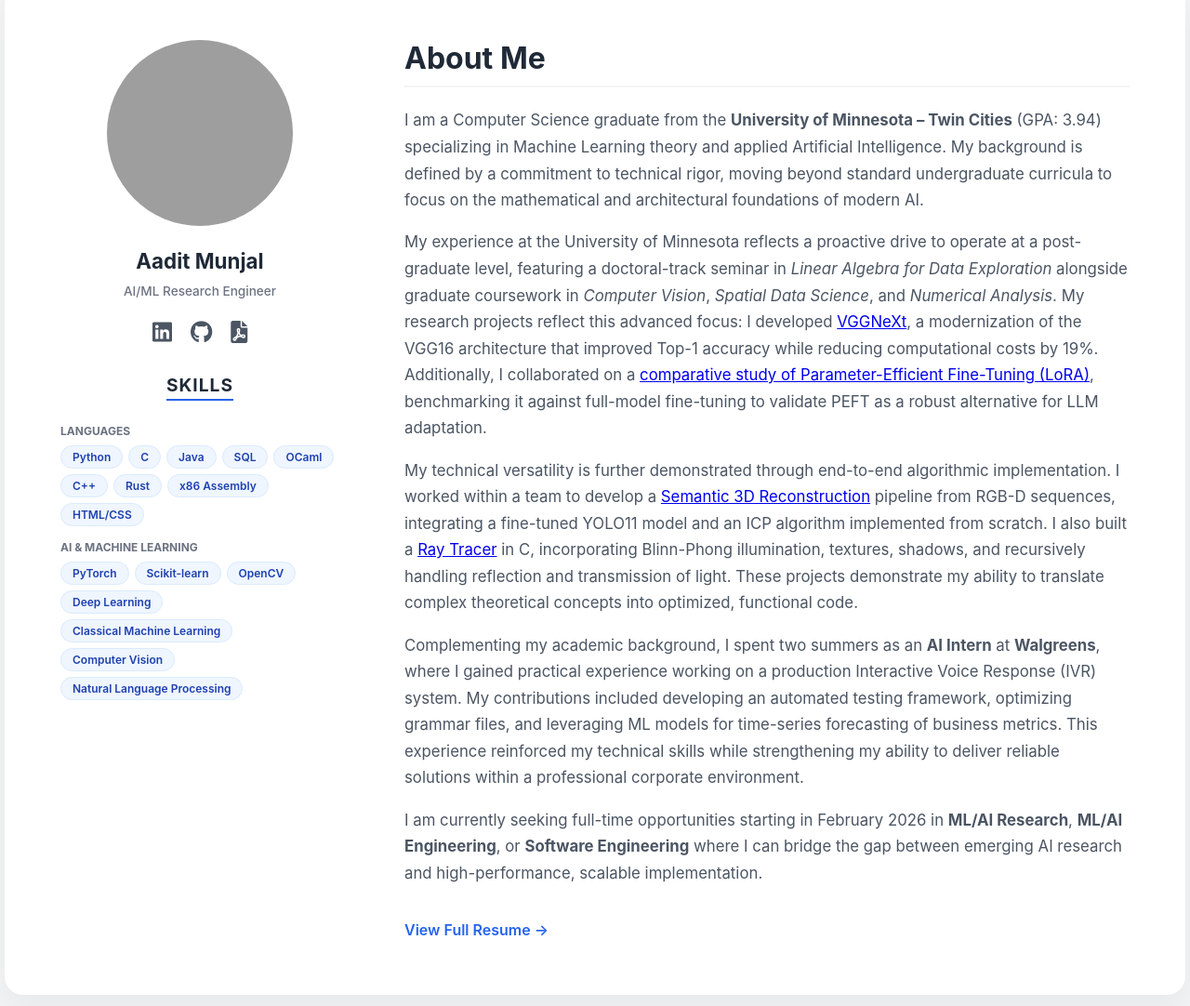
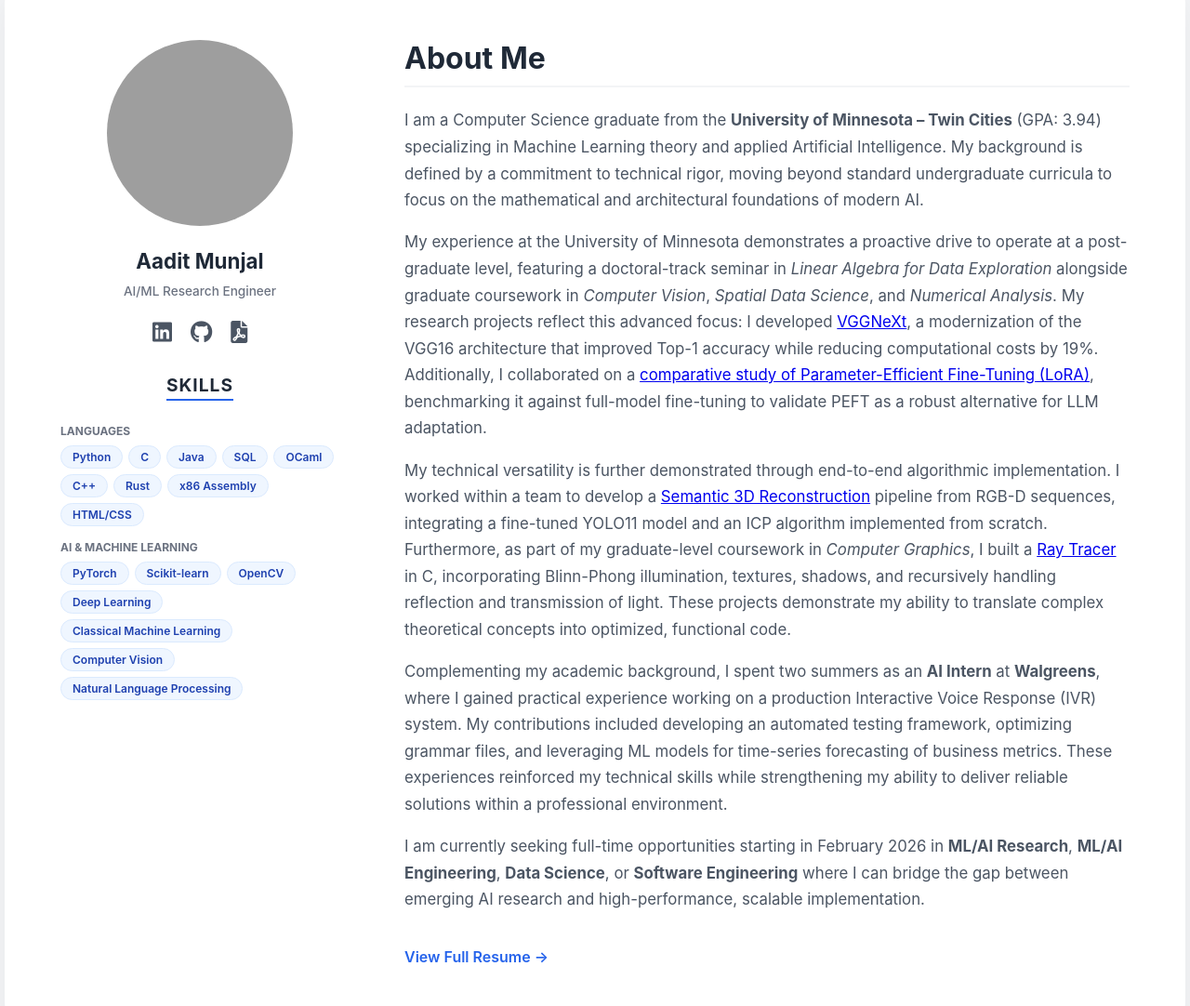
Before and after one commit to aaditmunjal/aaditmunjal.github.io, a plain HTML site: page index.html in a window 1280 px wide. Shown: the part 57-1139 px from the top of the page at 93% size. Drawn offline with Linux system fonts and the light colour scheme; grey boxes are pictures that could not be loaded.

Commit message:
Minor rephrasing

```diff
--- a/index.html
+++ b/index.html
@@ -241,19 +241,19 @@
         </p>
 
         <p>
-        My experience at the University of Minnesota reflects a proactive drive to operate at a post-graduate level, featuring a doctoral-track seminar in <em>Linear Algebra for Data Exploration</em> alongside graduate coursework in <em>Computer Vision</em>, <em>Spatial Data Science</em>, and <em>Numerical Analysis</em>. My research projects reflect this advanced focus: I developed <a href="https://github.com/aaditmunjal/VGGNeXt">VGGNeXt</a>, a modernization of the VGG16 architecture that improved Top-1 accuracy while reducing computational costs by 19%. Additionally, I collaborated on a <a href="https://github.com/aaditmunjal/LoRA-Comparative-Study">comparative study of Parameter-Efficient Fine-Tuning (LoRA)</a>, benchmarking it against full-model fine-tuning to validate PEFT as a robust alternative for LLM adaptation.
+        My experience at the University of Minnesota demonstrates a proactive drive to operate at a post-graduate level, featuring a doctoral-track seminar in <em>Linear Algebra for Data Exploration</em> alongside graduate coursework in <em>Computer Vision</em>, <em>Spatial Data Science</em>, and <em>Numerical Analysis</em>. My research projects reflect this advanced focus: I developed <a href="https://github.com/aaditmunjal/VGGNeXt">VGGNeXt</a>, a modernization of the VGG16 architecture that improved Top-1 accuracy while reducing computational costs by 19%. Additionally, I collaborated on a <a href="https://github.com/aaditmunjal/LoRA-Comparative-Study">comparative study of Parameter-Efficient Fine-Tuning (LoRA)</a>, benchmarking it against full-model fine-tuning to validate PEFT as a robust alternative for LLM adaptation.
         </p>
 
         <p>
-        My technical versatility is further demonstrated through end-to-end algorithmic implementation. I worked within a team to develop a <a href="https://github.com/aaditmunjal/Semantic-3D-Reconstruction-for-Indoor-AI-Agents">Semantic 3D Reconstruction</a> pipeline from RGB-D sequences, integrating a fine-tuned YOLO11 model and an ICP algorithm implemented from scratch. I also built a <a href="https://github.com/aaditmunjal/Ray-Tracer">Ray Tracer</a> in C, incorporating Blinn-Phong illumination, textures, shadows, and recursively handling reflection and transmission of light. These projects demonstrate my ability to translate complex theoretical concepts into optimized, functional code.
+        My technical versatility is further demonstrated through end-to-end algorithmic implementation. I worked within a team to develop a <a href="https://github.com/aaditmunjal/Semantic-3D-Reconstruction-for-Indoor-AI-Agents">Semantic 3D Reconstruction</a> pipeline from RGB-D sequences, integrating a fine-tuned YOLO11 model and an ICP algorithm implemented from scratch. Furthermore, as part of my graduate-level coursework in <em>Computer Graphics</em>, I built a <a href="https://github.com/aaditmunjal/Ray-Tracer">Ray Tracer</a> in C, incorporating Blinn-Phong illumination, textures, shadows, and recursively handling reflection and transmission of light. These projects demonstrate my ability to translate complex theoretical concepts into optimized, functional code.
         </p>
 
         <p>
-        Complementing my academic background, I spent two summers as an <strong>AI Intern</strong> at <strong>Walgreens</strong>, where I gained practical experience working on a production Interactive Voice Response (IVR) system. My contributions included developing an automated testing framework, optimizing grammar files, and leveraging ML models for time-series forecasting of business metrics. This experience reinforced my technical skills while strengthening my ability to deliver reliable solutions within a professional corporate environment.
+        Complementing my academic background, I spent two summers as an <strong>AI Intern</strong> at <strong>Walgreens</strong>, where I gained practical experience working on a production Interactive Voice Response (IVR) system. My contributions included developing an automated testing framework, optimizing grammar files, and leveraging ML models for time-series forecasting of business metrics. These experiences reinforced my technical skills while strengthening my ability to deliver reliable solutions within a professional environment.
         </p>
 
         <p>
-        I am currently seeking full-time opportunities starting in February 2026 in <strong>ML/AI Research</strong>, <strong>ML/AI Engineering</strong>, or <strong>Software Engineering</strong> where I can bridge the gap between emerging AI research and high-performance, scalable implementation.
+        I am currently seeking full-time opportunities starting in February 2026 in <strong>ML/AI Research</strong>, <strong>ML/AI Engineering</strong>, <strong>Data Science</strong>, or <strong>Software Engineering</strong> where I can bridge the gap between emerging AI research and high-performance, scalable implementation.
         </p>
 
         <a href="resume.pdf" class="resume-link">View Full Resume &rarr;</a>
```
